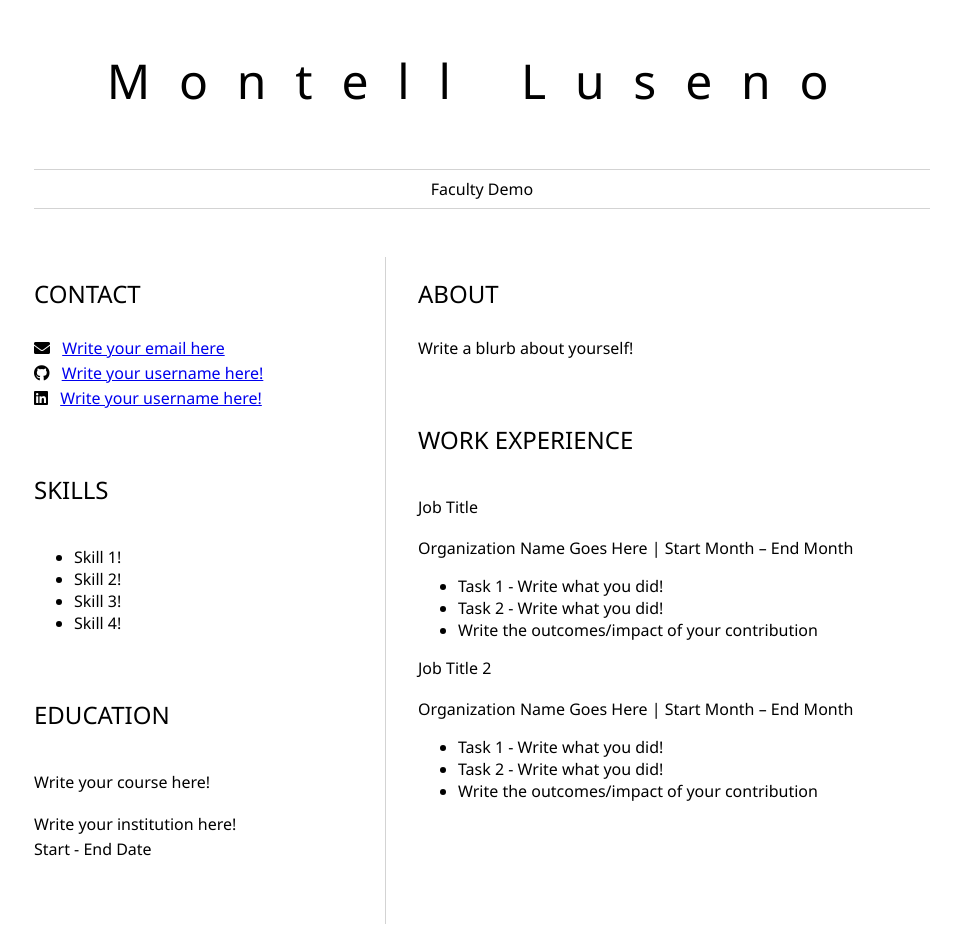
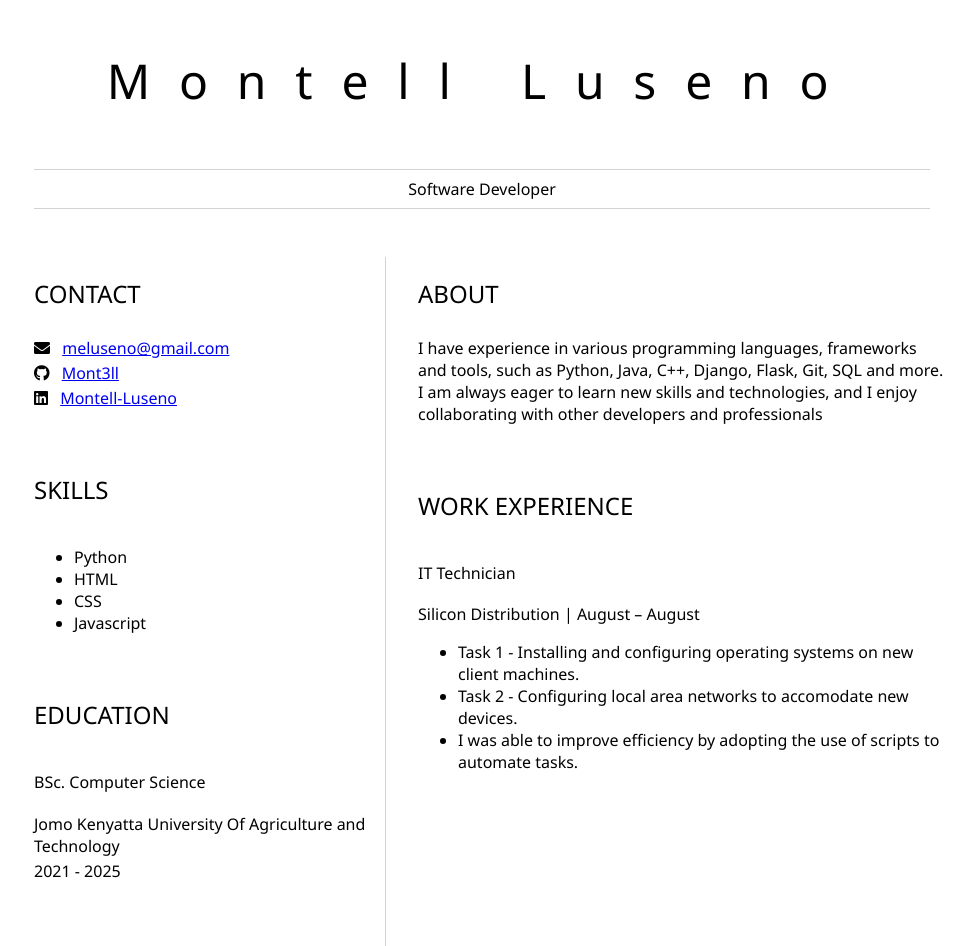
Before and after one commit to Mont3ll/myresume, a plain HTML site: page index.html in a window 1280 px wide. Shown: the whole page, without its empty margins (158-1132 px from the left). Before the commit the page ends 924 px from the top, so only its background shows below. Drawn offline with Linux system fonts and the light colour scheme.

Commit message:
updated resume

```diff
--- a/index.html
+++ b/index.html
@@ -2,7 +2,7 @@
 	<head>
 		<link href="style.css" rel="stylesheet">
         <link rel="stylesheet" href="https://cdnjs.cloudflare.com/ajax/libs/font-awesome/5.15.4/css/all.min.css">
-        <title>Julia Muiruri</title>
+        <title>Montell Luseno</title>
 	</head>
 
 	<body>
@@ -10,7 +10,7 @@
 			<!-- resume header with your name and title -->
 			<h1>Montell Luseno</h1>
 			<hr>
-			Faculty Demo
+			Software Developer
 			<hr>
 		</header>
 		<main>
@@ -20,36 +20,36 @@
 					<!-- contact info including social media -->
                     <p>
                         <i class="fa fa-envelope" aria-hidden="true"></i>
-                        <a href="mailto:username@domain.top-level domain">Write your email here</a>
+                        <a href="mailto:username@domain.top-level domain">meluseno@gmail.com</a>
                     </p>
                     <p>
                         <i class="fab fa-github" aria-hidden="true"></i>
-                        <a href="github.com/yourGitHubUsername">Write your username here!</a>
+                        <a href="github.com/Mont3ll">Mont3ll</a>
                     </p>
                     <p>
                         <i class="fab fa-linkedin" aria-hidden="true"></i>
-                        <a href="linkedin.com/yourLinkedInUsername">Write your username here!</a>
+                        <a href="linkedin.com/in/Montell-Luseno">Montell-Luseno</a>
                     </p>
 				</section>
 				<section>
 					<h2>SKILLS</h2>
 					<!-- your skills -->
                     <ul>
-                        <li>Skill 1!</li>
-                        <li>Skill 2!</li>
-                        <li>Skill 3!</li>
-                        <li>Skill 4!</li>
+                        <li>Python</li>
+                        <li>HTML</li>
+                        <li>CSS</li>
+                        <li>Javascript</li>
                     </ul>
 				</section>
 				<section>
 					<h2>EDUCATION</h2>
 					<!-- your education -->
-                    <h3>Write your course here!</h3>
+                    <h3>BSc. Computer Science</h3>
                     <p>
-                        Write your institution here!
+                        Jomo Kenyatta University Of Agriculture and Technology
                     </p>
                     <p>
-                        Start - End Date
+                        2021 - 2025
                     </p>
 				</section>
 			</article>
@@ -57,30 +57,19 @@
 				<section>
 					<h2>ABOUT</h2>
 					<!-- about you -->
-                    <p>Write a blurb about yourself!</p>
+                    <p> I have experience in various programming languages, frameworks and tools, such as Python, Java, C++, Django, Flask, Git, SQL and more. I am always eager to learn new skills and technologies, and I enjoy collaborating with other developers and professionals</p>
 				</section>
 				<section>
 					<h2>WORK EXPERIENCE</h2>
 					<!-- your work experience -->
-                    <h3>Job Title</h3>
+                    <h3>IT Technician</h3>
                     <p>
-                        Organization Name Goes Here | Start Month – End Month
+                        Silicon Distribution | August – August
                     </p>
                     <ul>
-                            <li>Task 1 - Write what you did!</li>
-                            <li>Task 2 - Write what you did!</li>
-                            <li>Write the outcomes/impact of your contribution</li>
-
-                    </ul>
-
-                    <h3>Job Title 2</h3>
-                    <p>
-                        Organization Name Goes Here | Start Month – End Month
-                    </p>
-                    <ul>
-                            <li>Task 1 - Write what you did!</li>
-                            <li>Task 2 - Write what you did!</li>
-                            <li>Write the outcomes/impact of your contribution</li>
+                            <li>Task 1 - Installing and configuring operating systems on new client machines.</li>
+                            <li>Task 2 - Configuring local area networks to accomodate new devices.</li>
+                            <li>I was able to improve efficiency by adopting the use of scripts to automate tasks.</li>
 
                     </ul>
 				</section>
```
